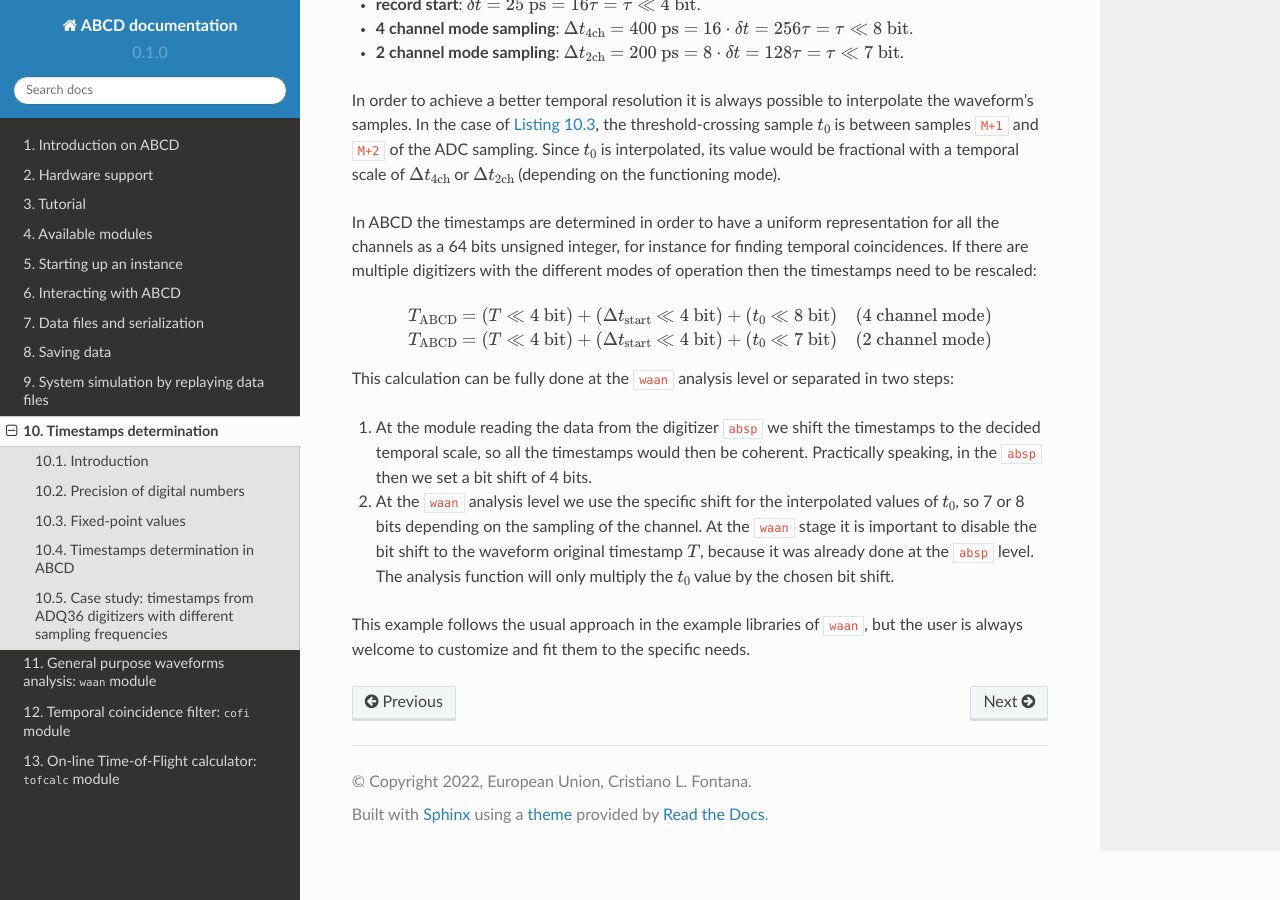
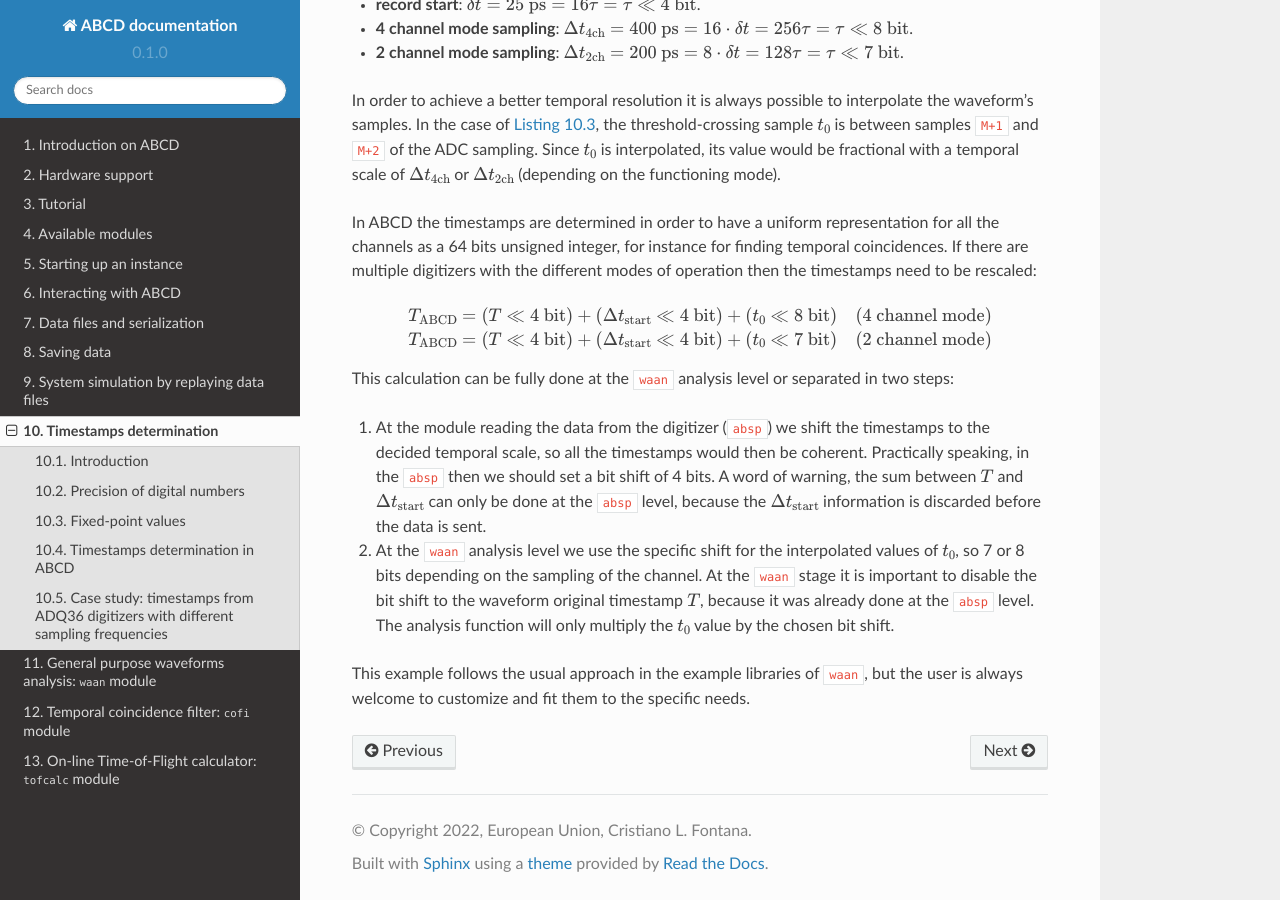
Before and after one commit to cl-fontana/abcd-docs, a Sphinx documentation site: the page built from docs/source/timestamps.rst, in a window 1280 px wide and 900 px high, scrolled down 3898 px. Built offline with Sphinx 7.4.7 and the Read the Docs theme 2.0.0, drawn with Linux system fonts in a browser that asks for light colours.

Commit message:
Added a word of warning

```diff
--- a/docs/source/timestamps.rst
+++ b/docs/source/timestamps.rst
@@ -190,8 +190,9 @@ If there are multiple digitizers with the different modes of operation then the
 
 This calculation can be fully done at the ``waan`` analysis level or separated in two steps:
 
-1. At the module reading the data from the digitizer ``absp`` we shift the timestamps to the decided temporal scale, so all the timestamps would then be coherent.
-   Practically speaking, in the ``absp`` then we set a bit shift of 4 bits.
+1. At the module reading the data from the digitizer (``absp``) we shift the timestamps to the decided temporal scale, so all the timestamps would then be coherent.
+   Practically speaking, in the ``absp`` then we should set a bit shift of 4 bits.
+   A word of warning, the sum between :math:`T` and :math:`\Delta t_{\text{start}}` can only be done at the ``absp`` level, because the :math:`\Delta t_{\text{start}}` information is discarded before the data is sent.
 2. At the ``waan`` analysis level we use the specific shift for the interpolated values of :math:`t_0`, so 7 or 8 bits depending on the sampling of the channel.
    At the ``waan`` stage it is important to disable the bit shift to the waveform original timestamp :math:`T`, because it was already done at the ``absp`` level.
    The analysis function will only multiply the :math:`t_0` value by the chosen bit shift.
```
